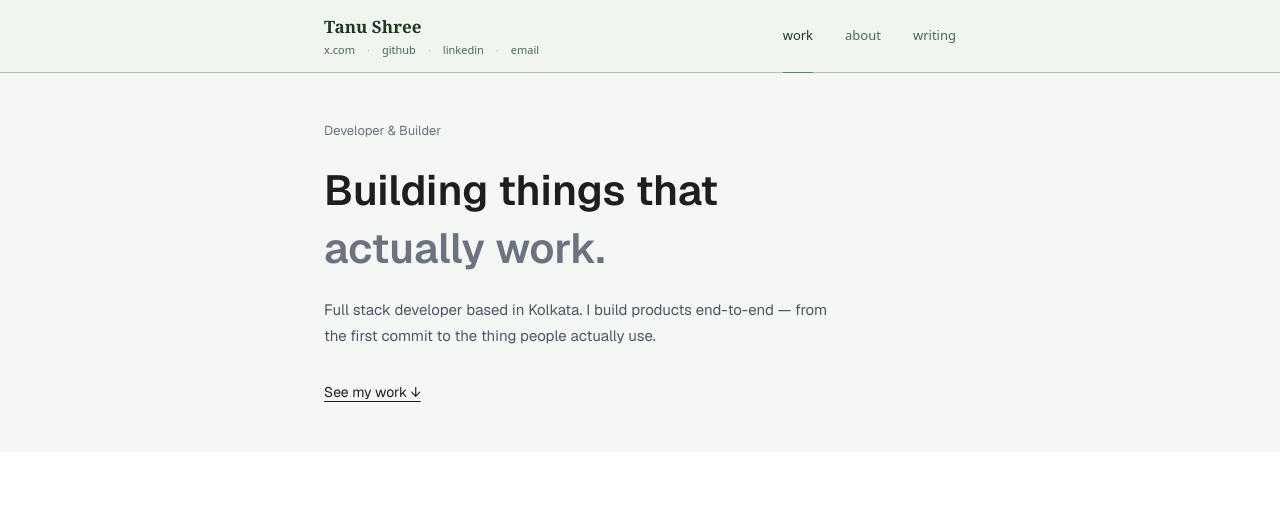
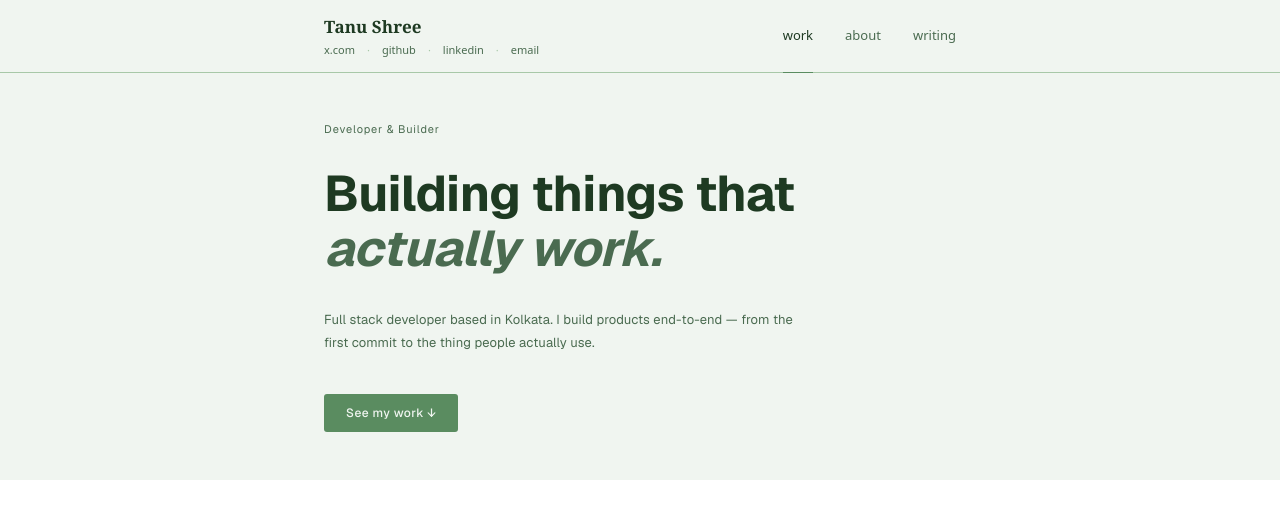
Before and after one commit to tanuushree/tanushree.xyz, a Next.js app: page / in a window 1280 px wide. Shown: the top 518 px of the page. Built offline with nearby package versions, Linux system fonts and the light colour scheme.

Commit message:
chore: update sage color pallette and fonts

```diff
--- a/src/components/Hero.tsx
+++ b/src/components/Hero.tsx
@@ -1,6 +1,7 @@
+"use client"
 export default function Hero() {
   return (
-    <section className="bg-[#F5F7F5]">
+    <section style={{ backgroundColor: "#F0F5F0" }}>
       <div
         className="
           max-w-[680px] mx-auto px-6
@@ -8,37 +9,89 @@ export default function Hero() {
           pb-10 md:pb-12
         "
       >
-        {/* Small label */}
-        <p className="text-[12px] md:text-[13px] text-[#6B7280] mb-5 md:mb-6">
+        {/* Label — Chivo Mono */}
+        <p
+          className="mb-5 md:mb-7"
+          style={{
+            fontFamily: "var(--font-chivo-mono), 'Courier New', monospace",
+            fontSize: "11px",
+            letterSpacing: "0.08em",
+            color: "#4A6B50",
+          }}
+        >
           Developer & Builder
         </p>
 
-        {/* Heading */}
-        <h1 className="text-[28px] sm:text-[34px] md:text-[42px] leading-[1.2] font-semibold text-[#1E1E1E] mb-1 md:mb-2">
+        {/* Heading — Libre Baskerville Bold */}
+        <h1
+          className="mb-0"
+          style={{
+            fontFamily: "var(--font-baskerville), Georgia, serif",
+            fontSize: "clamp(32px, 6vw, 50px)",
+            lineHeight: 1.1,
+            fontWeight: 700,
+            color: "#1E3A22",
+            letterSpacing: "-0.5px",
+          }}
+        >
           Building things that
         </h1>
-        <h1 className="text-[28px] sm:text-[34px] md:text-[42px] leading-[1.2] font-semibold text-[#6B7280] mb-5 md:mb-6">
+
+        {/* Italic line — Libre Baskerville Italic */}
+        <h1
+          className="mb-6 md:mb-8"
+          style={{
+            fontFamily: "var(--font-baskerville), Georgia, serif",
+            fontSize: "clamp(32px, 6vw, 50px)",
+            lineHeight: 1.1,
+            fontWeight: 700,
+            fontStyle: "italic",
+            color: "#4A6B50",
+            letterSpacing: "-0.5px",
+          }}
+        >
           actually work.
         </h1>
 
-        {/* Description */}
-        <p className="text-[14px] md:text-[15px] text-[#4B5563] leading-[1.7] mb-6 md:mb-8 max-w-[520px]">
+        {/* Description — Chivo Mono */}
+        <p
+          className="mb-8 md:mb-10 max-w-[480px]"
+          style={{
+            fontFamily: "var(--font-chivo-mono), 'Courier New', monospace",
+            fontSize: "clamp(12px, 2vw, 13px)",
+            lineHeight: 1.8,
+            color: "#4A6B50",
+            letterSpacing: "0.01em",
+          }}
+        >
           Full stack developer based in Kolkata. I build products
           end-to-end — from the first commit to the thing people actually use.
         </p>
 
-        {/* CTA */}
+        {/* CTA — filled button, Chivo Mono */}
         <a
           href="#work"
-          className="
-            text-[13px] md:text-[14px]
-            text-[#1E1E1E]
-            underline underline-offset-4
-            hover:text-[#4A6B50]
-            transition
-          "
+          style={{
+            display: "inline-block",
+            fontFamily: "var(--font-chivo-mono), 'Courier New', monospace",
+            fontSize: "12px",
+            fontWeight: 500,
+            letterSpacing: "0.04em",
+            backgroundColor: "#5A8C60",
+            color: "#F0F5F0",
+            padding: "10px 22px",
+            borderRadius: "3px",
+            textDecoration: "none",
+            transition: "background-color 0.15s ease",
+          }}
+          onMouseEnter={(e) =>
+            ((e.currentTarget as HTMLAnchorElement).style.backgroundColor = "#4A7A50")
+          }
+          onMouseLeave={(e) =>
+            ((e.currentTarget as HTMLAnchorElement).style.backgroundColor = "#5A8C60")
+          }
         >
-          See my work ↓
+          See my work  ↓
         </a>
       </div>
     </section>
```
